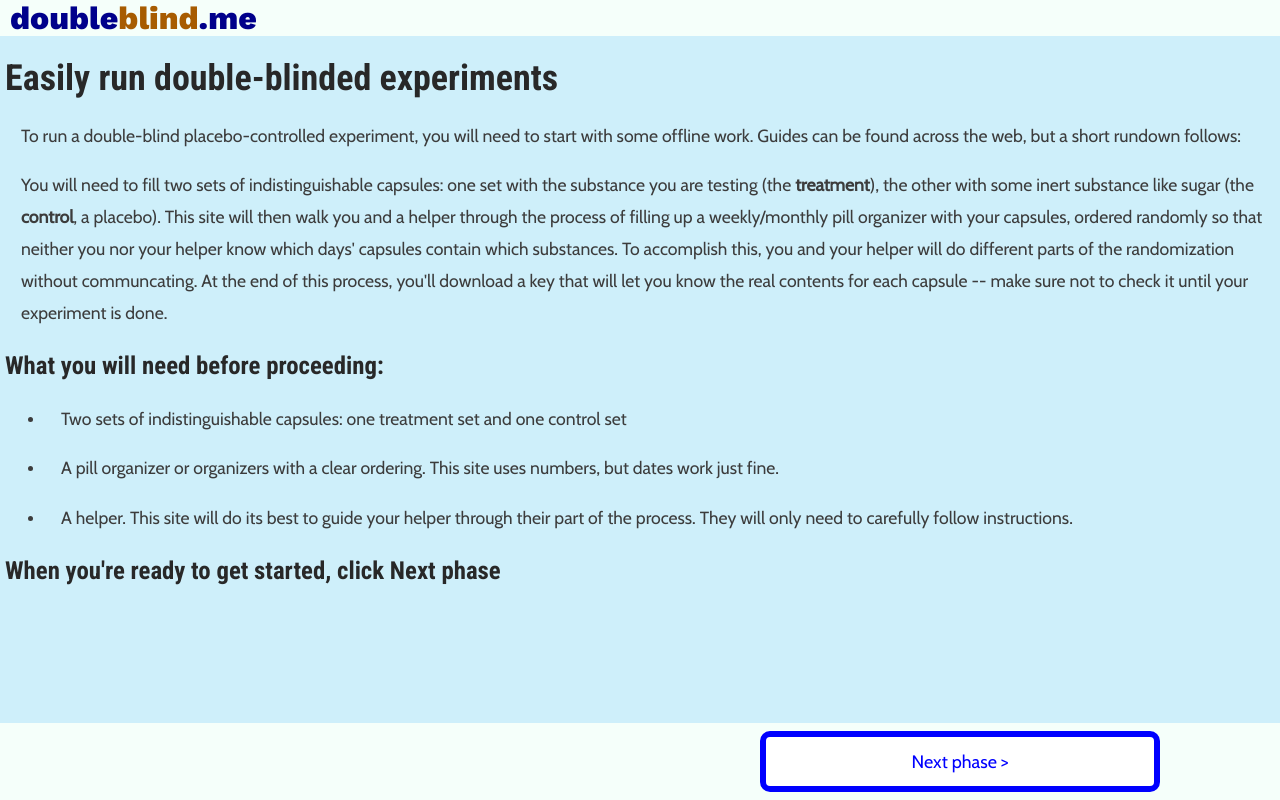
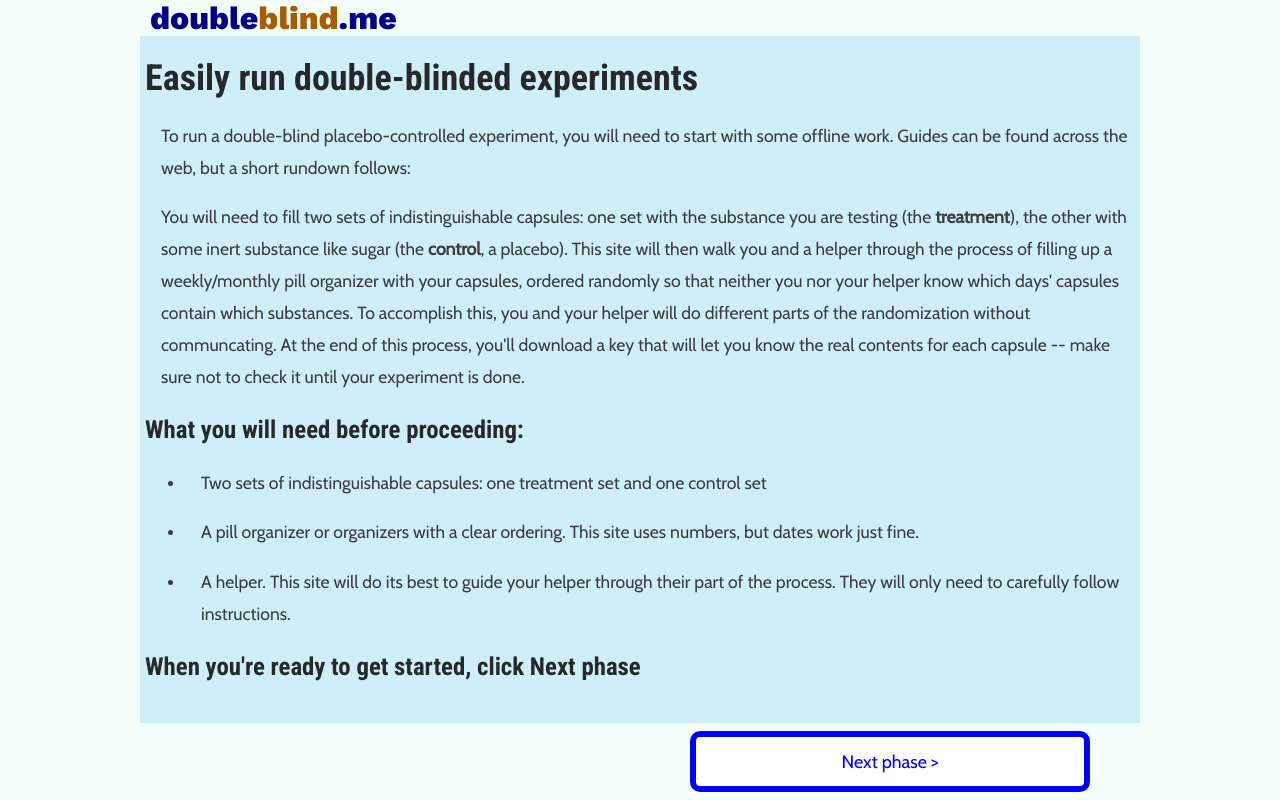
Before and after one commit to AdamDKing/doubleblind, a React (Create React App) app: page / in a window 1280 px wide. Built offline with nearby package versions, Linux system fonts and the light colour scheme.

Commit message:
very basic wider screen layout pinch

```diff
--- a/src/index.scss
+++ b/src/index.scss
@@ -236,3 +236,11 @@ label > span {
   max-width: 19.5rem;
   text-align: right;
 }
+
+@media only screen and (min-width: 1200px) {
+  #root {
+    width: 1000px;
+    position:relative;
+    margin: auto;
+  }
+}
```
